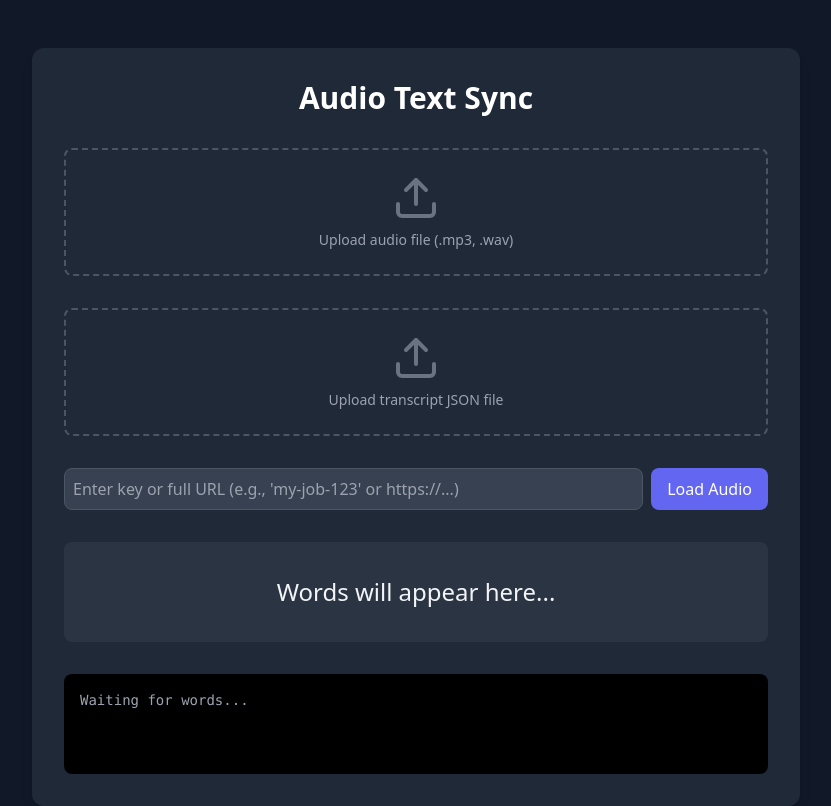
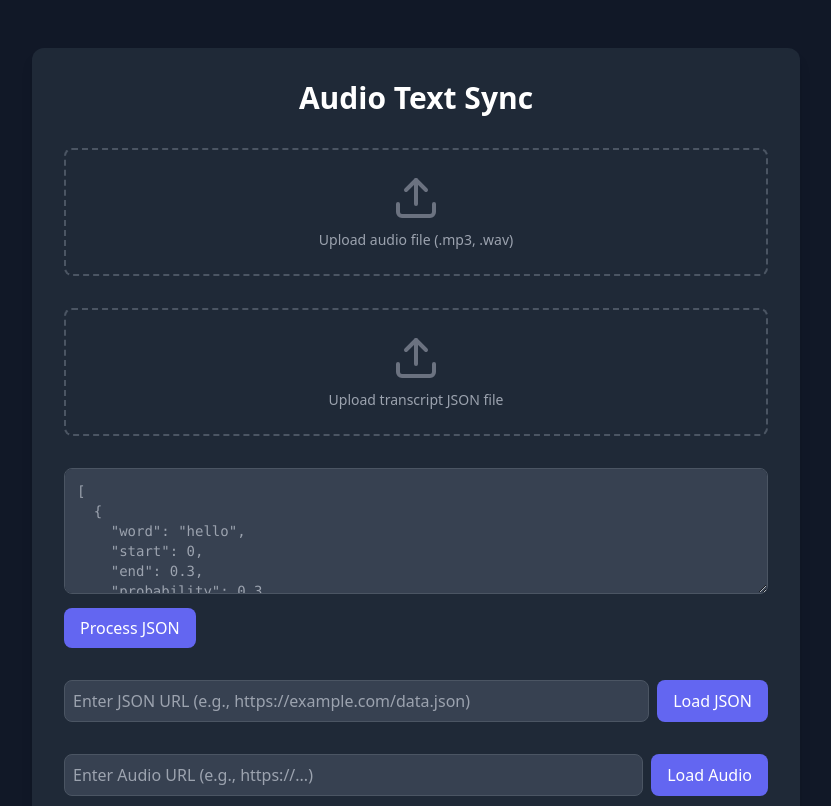
Before and after one commit to tylerkahn/word-timing-app, a React (Vite) app: page / in a window 1280 px wide. Shown: the top 806 px of the page, without its empty margins (224-1055 px from the left). Built offline with nearby package versions, Linux system fonts and the light colour scheme.

Commit message:
json input

```diff
--- a/src/App.tsx
+++ b/src/App.tsx
@@ -279,6 +279,9 @@ function App() {
   const [currentSentenceWords, setCurrentSentenceWords] = useState<
     WordTiming[]
   >([]);
+  const [jsonInputText, setJsonInputText] = useState<string>("");
+  const [jsonUrl, setJsonUrl] = useState<string>("");
+  const [isLoadingJson, setIsLoadingJson] = useState(false);
 
   const audioRef = useRef<HTMLAudioElement>(null);
   const audioUrlRef = useRef<string>("");
@@ -452,6 +455,45 @@ function App() {
     } catch (error) {
       console.error("Error processing JSON:", error);
       setError("Error processing the JSON data");
+    }
+  };
+
+  // Add handler for text area input
+  const handleJsonTextAreaInput = () => {
+    if (jsonInputText) {
+      handleJsonInput(jsonInputText);
+    } else {
+      setError("Please enter JSON data in the textarea");
+    }
+  };
+
+  // Add handler for JSON URL input
+  const handleJsonUrl = async (event: React.FormEvent<HTMLFormElement>) => {
+    event.preventDefault();
+    const formData = new FormData(event.currentTarget);
+    const input = formData.get("jsonUrl") as string;
+
+    if (!input) {
+      setError("Please enter a valid URL for JSON");
+      return;
+    }
+
+    setIsLoadingJson(true);
+    try {
+      // Fetch JSON data from URL
+      const response = await fetch(input);
+      if (!response.ok) {
+        throw new Error("URL is not accessible");
+      }
+      const jsonData = await response.text();
+
+      // Process the fetched JSON data
+      handleJsonInput(jsonData);
+      setJsonUrl(input);
+    } catch (error) {
+      setError("Unable to load JSON. Please check if the URL is correct.");
+    } finally {
+      setIsLoadingJson(false);
     }
   };
 
@@ -750,13 +792,63 @@ function App() {
               </label>
             </div>
 
+            {/* JSON Text Input */}
+            <div className="space-y-2">
+              <textarea
+                placeholder={JSON.stringify(
+                  [
+                    { word: "hello", start: 0.0, end: 0.3, probability: 0.3 },
+                    { word: "world", start: 0.32, end: 1.0, probability: 0.9 },
+                  ],
+                  null,
+                  2
+                )}
+                value={jsonInputText}
+                onChange={(e) => setJsonInputText(e.target.value)}
+                className="w-full p-3 border border-gray-300 dark:border-gray-600 rounded-lg bg-white dark:bg-gray-700 text-gray-900 dark:text-gray-100 font-mono text-sm"
+                rows={5}
+              />
+              <button
+                onClick={handleJsonTextAreaInput}
+                className="px-4 py-2 bg-indigo-600 hover:bg-indigo-700 dark:bg-indigo-500 dark:hover:bg-indigo-600 text-white rounded-lg transition-colors"
+              >
+                Process JSON
+              </button>
+            </div>
+
+            {/* JSON URL Input */}
+            <div className="space-y-2">
+              <form onSubmit={handleJsonUrl} className="flex gap-2">
+                <input
+                  type="text"
+                  name="jsonUrl"
+                  placeholder="Enter JSON URL (e.g., https://example.com/data.json)"
+                  className="flex-1 p-2 border border-gray-300 dark:border-gray-600 rounded-lg bg-white dark:bg-gray-700 text-gray-900 dark:text-gray-100"
+                  value={jsonUrl}
+                  onChange={(e) => setJsonUrl(e.target.value)}
+                />
+                <button
+                  type="submit"
+                  disabled={isLoadingJson}
+                  className="px-4 py-2 bg-indigo-600 hover:bg-indigo-700 dark:bg-indigo-500 dark:hover:bg-indigo-600 text-white rounded-lg transition-colors disabled:opacity-50 disabled:cursor-not-allowed"
+                >
+                  {isLoadingJson ? "Loading..." : "Load JSON"}
+                </button>
+              </form>
+              {jsonUrl && (
+                <div className="text-sm text-green-600 dark:text-green-400">
+                  Loaded JSON from: {jsonUrl}
+                </div>
+              )}
+            </div>
+
             {/* Audio URL Input */}
             <div className="space-y-2">
               <form onSubmit={handleAudioUrl} className="flex gap-2">
                 <input
                   type="text"
                   name="audioUrl"
-                  placeholder="Enter key or full URL (e.g., 'my-job-123' or https://...)"
+                  placeholder="Enter Audio URL (e.g., https://...)"
                   className="flex-1 p-2 border border-gray-300 dark:border-gray-600 rounded-lg bg-white dark:bg-gray-700 text-gray-900 dark:text-gray-100"
                   defaultValue={audioKey || audioUrl}
                 />
@@ -794,6 +886,7 @@ function App() {
                 <audio ref={audioRef} src={audioUrlRef.current} />
                 <div className="flex gap-6 items-center">
                   <div className="flex gap-4">
+                    {/*
                     <div className="relative">
                       <button
                         onClick={() => jumpToSentence("back")}
@@ -804,6 +897,19 @@ function App() {
                       </button>
                       <span className="absolute left-1/2 -translate-x-1/2 -bottom-4 text-[10px] text-gray-500 dark:text-gray-400">
                         ←Sent
+                      </span>
+                    </div>
+                    */}
+                    <div className="relative">
+                      <button
+                        onClick={() => jumpBack(10 * 60 * 1000)}
+                        className="bg-indigo-600 hover:bg-indigo-700 dark:bg-indigo-500 dark:hover:bg-indigo-600 text-white rounded-full p-2 transition-colors"
+                        title="Jump back 100 milliseconds"
+                      >
+                        <RotateCcw className="w-3 h-3" />
+                      </button>
+                      <span className="absolute left-1/2 -translate-x-1/2 -bottom-4 text-[10px] text-gray-500 dark:text-gray-400">
+                        10m
                       </span>
                     </div>
                     <div className="relative">
@@ -839,7 +945,7 @@ function App() {
                         <RotateCcw className="w-3 h-3" />
                       </button>
                       <span className="absolute left-1/2 -translate-x-1/2 -bottom-4 text-[10px] text-gray-500 dark:text-gray-400">
-                        100
+                        100ms
                       </span>
                     </div>
                   </div>
@@ -852,7 +958,7 @@ function App() {
                       <RotateCcw className="w-5 h-5" />
                     </button>
                     <span className="absolute left-1/2 -translate-x-1/2 -bottom-4 text-[10px] text-gray-500 dark:text-gray-400">
-                      10
+                      10ms
                     </span>
                   </div>
                   <button
@@ -874,7 +980,7 @@ function App() {
                       <RotateCcw className="w-5 h-5 scale-x-[-1]" />
                     </button>
                     <span className="absolute left-1/2 -translate-x-1/2 -bottom-4 text-[10px] text-gray-500 dark:text-gray-400">
-                      10
+                      10ms
                     </span>
                   </div>
                   <div className="flex gap-4">
@@ -887,7 +993,7 @@ function App() {
                         <RotateCcw className="w-3 h-3 scale-x-[-1]" />
                       </button>
                       <span className="absolute left-1/2 -translate-x-1/2 -bottom-4 text-[10px] text-gray-500 dark:text-gray-400">
-                        100
+                        100ms
                       </span>
                     </div>
                     <div className="relative">
@@ -916,6 +1022,19 @@ function App() {
                     </div>
                     <div className="relative">
                       <button
+                        onClick={() => jumpForward(10 * 60 * 1000)}
+                        className="bg-indigo-600 hover:bg-indigo-700 dark:bg-indigo-500 dark:hover:bg-indigo-600 text-white rounded-full p-2 transition-colors"
+                        title="Skip ahead 100 milliseconds"
+                      >
+                        <RotateCcw className="w-3 h-3 scale-x-[-1]" />
+                      </button>
+                      <span className="absolute left-1/2 -translate-x-1/2 -bottom-4 text-[10px] text-gray-500 dark:text-gray-400">
+                        10m
+                      </span>
+                    </div>
+                    {/*
+                    <div className="relative">
+                      <button
                         onClick={() => jumpToSentence("forward")}
                         className="bg-indigo-600 hover:bg-indigo-700 dark:bg-indigo-500 dark:hover:bg-indigo-600 text-white rounded-full p-2 transition-colors"
                         title="Next sentence"
@@ -926,6 +1045,7 @@ function App() {
                         Sent→
                       </span>
                     </div>
+                    */}
                   </div>
                 </div>
                 <div
```
